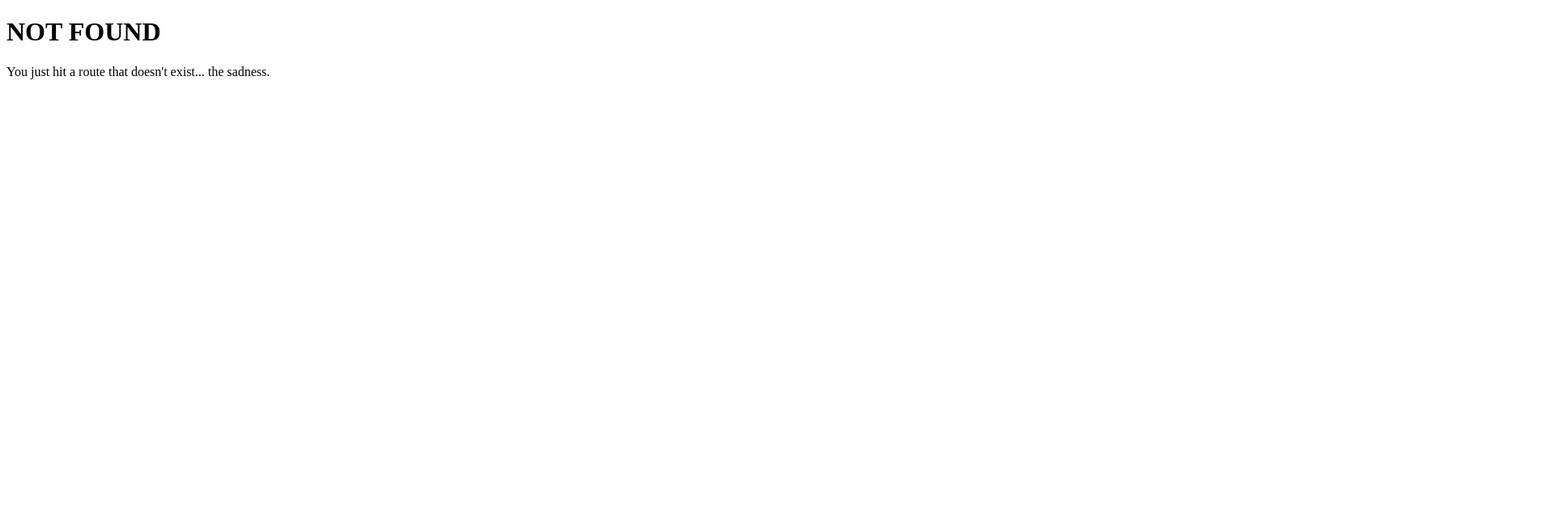
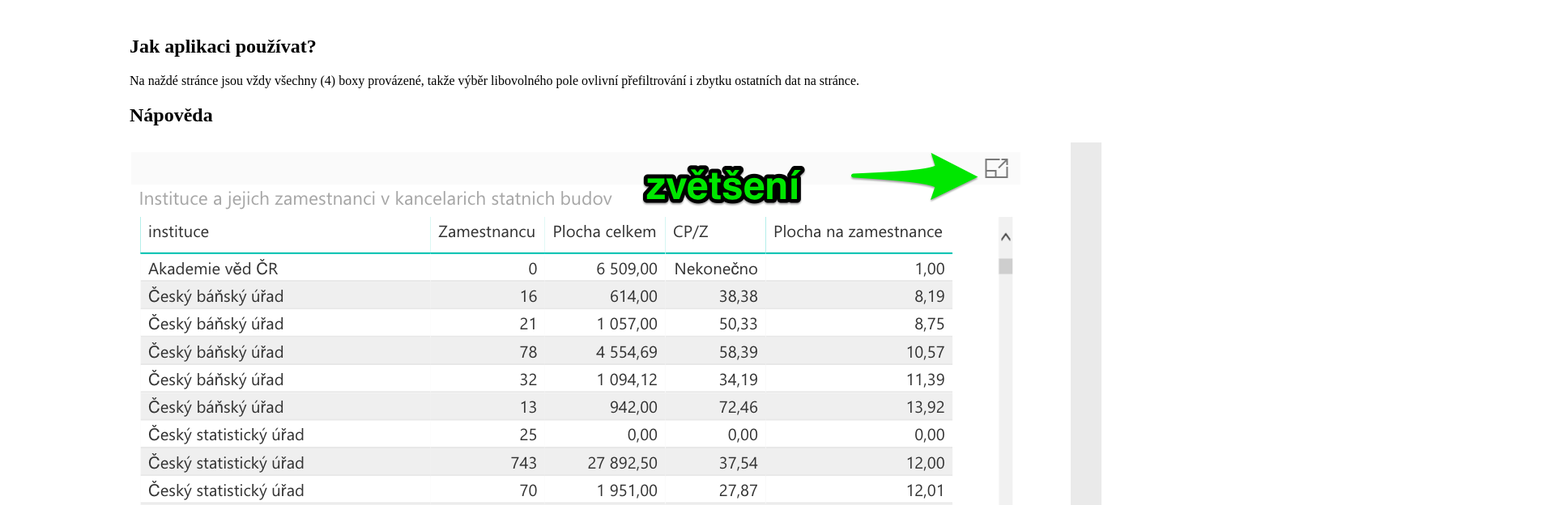
Before and after one commit to phenixiim/hackathon, a Gatsby site in the folder website/: page /help in a window 1280 px wide. Before the commit this address had no page. Shown: the top 624 px of the page at 81% size, 1920 px wide, since content can reach past the window. Built offline with nearby package versions, Linux system fonts and the light colour scheme; Gatsby itself is replaced by a stand-in of ours.

Commit message:
Base Help content

```diff
--- a/website/src/layouts/index.css
+++ b/website/src/layouts/index.css
@@ -222,6 +222,7 @@ img {
     padding-right: 0;
     padding-top: 0;
     margin-bottom: 1.45rem;
+    border: 1px solid #1abc9c;
 }
 h1 {
     margin-left: 0;
--- a/website/src/layouts/index.js
+++ b/website/src/layouts/index.js
@@ -28,6 +28,9 @@ const Header = () => (
                 <ul>
                     <li>
                         <Link to="/">Hlavní stránka</Link>
+                    </li>
+                    <li>
+                        <Link to="/help/">Jak používat</Link>
                     </li>
                     <li>
                         <Link to="/about/">O projektu</Link>
--- /dev/null
+++ b/website/src/pages/help.js
@@ -0,0 +1,32 @@
+import React from 'react';
+import Link from 'gatsby-link';
+import zoominimg from './assets/zoomin.png';
+import zoomouzimg from './assets/zoomout.png';
+import detailsimg from './assets/details.png';
+import searchimg from './assets/search.png';
+
+const HelpPage = () => (
+    <div
+        style={{
+            margin: '0 auto',
+            maxWidth: 960,
+            padding: '0px 1.0875rem 1.45rem',
+            paddingTop: '1rem'
+        }}
+    >
+        <h2>Jak aplikaci používat?</h2>
+        <p>
+            Na naždé stránce jsou vždy všechny (4) boxy provázené, takže výběr libovolného pole ovlivní přefiltrování i zbytku ostatních dat na stránce.
+        </p>
+        <h2>Nápověda</h2>
+        <img src={zoominimg} alt="přiblížení" />
+        <img src={zoomouzimg} alt="zmenšení" />
+        <img src={detailsimg} alt="detaily (drilování)" />
+        <img src={searchimg} alt="hledání/výběr" />
+        <Link to="/">
+            <i className="fa fa-chevron-left" /> Zpět na hlavní stránku
+        </Link>
+    </div>
+);
+
+export default HelpPage;
```
Also changed, not shown: website/src/pages/assets/details.png (added), website/src/pages/assets/search.png (added), website/src/pages/assets/zoomin.png (added), 1 other file.
